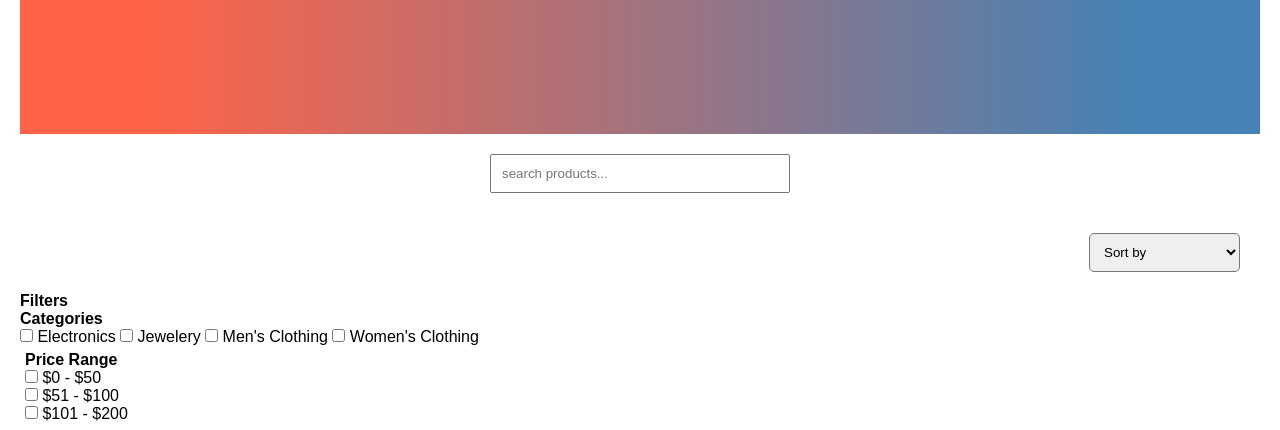
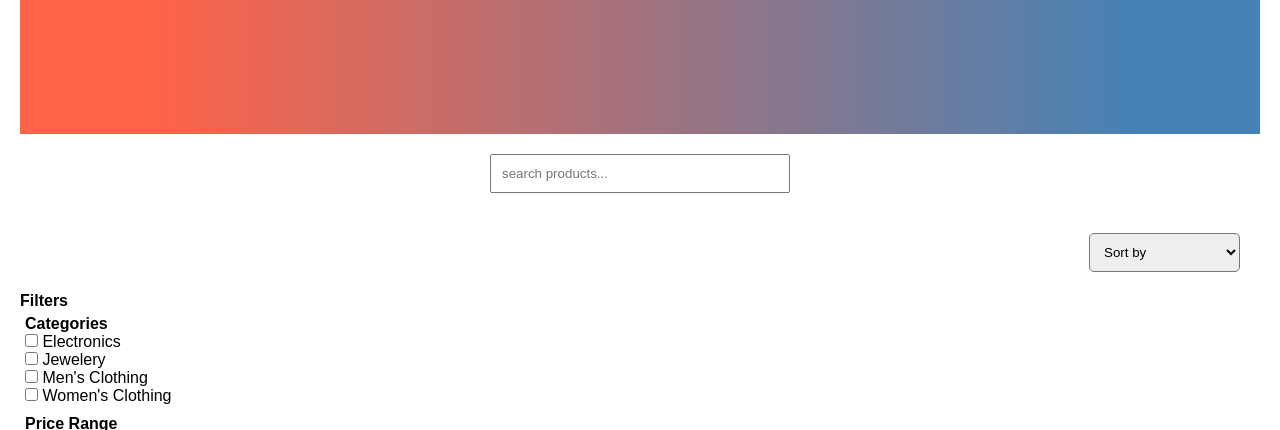
Before and after one commit to dvpavan-kumar/PLPforked, a website built with Parcel: page src/index.html in a window 1280 px wide. Shown: the part 354-784 px from the top of the page. Built offline with nearby package versions, Linux system fonts and the light colour scheme; no server answers.

Commit message:
added styles 2

```diff
--- a/src/index.js
+++ b/src/index.js
@@ -32,6 +32,7 @@ function createProductHTML(product) {
         <img src="${product.image}" alt="${product.title}" />
         <h3>${product.title}</h3>
         <p>$${product.price.toFixed(2)}</p>
+        <p>	&#10084;</p>
     </div>
   `;
 }
--- a/src/styles.css
+++ b/src/styles.css
@@ -102,7 +102,7 @@ nav {
   margin-bottom: 10px;
 }
 
-filters .category-filters,
+.filters .category-filters,
 .price-filters {
   display: flex;
   flex-direction: column;
```
